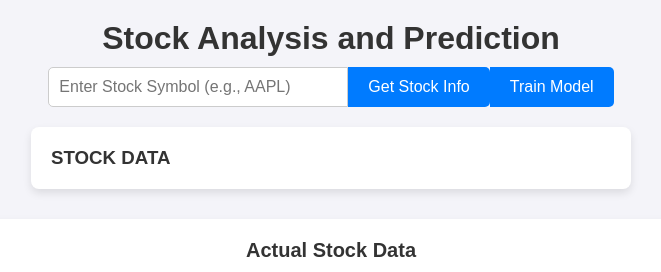
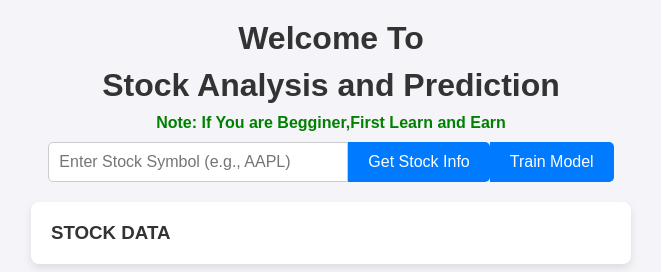
Before and after one commit to iamDeepakHR/Stock-Price-Prediction-Using-Machine-Learning, a Flask app: page / in a window 1280 px wide. Shown: the top 272 px of the page, without its empty margins (309-970 px from the left). Run offline with Flask 3, Linux system fonts and the light colour scheme; parts of the project's set-up code (start-up, migrations or seed data) failed here and were passed over.

Commit message:
index.html

```diff
--- a/templates/index.html
+++ b/templates/index.html
@@ -8,8 +8,9 @@
     <script src="https://cdn.jsdelivr.net/npm/chart.js"></script>
 </head>
 <body>
+    <h1>Welcome To</h1>
     <h1>Stock Analysis and Prediction</h1>
-
+    <h6>Note: If You are Begginer,First Learn and Earn</h6>
     <div class="search-bar">
         <input type="text" id="stock-symbol" placeholder="Enter Stock Symbol (e.g., AAPL)">
         <button onclick="fetchStockData()">Get Stock Info</button>
```
